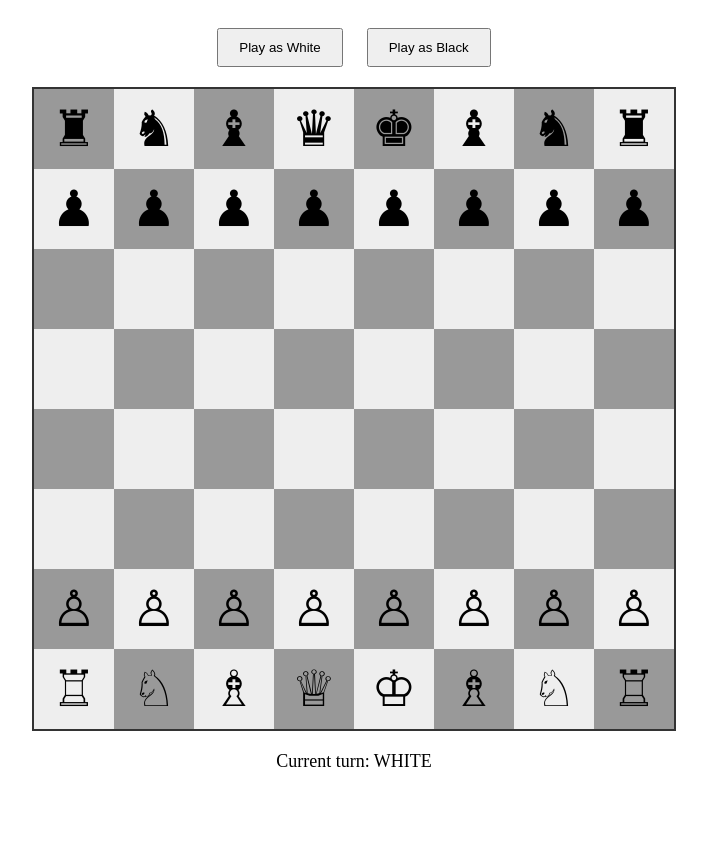
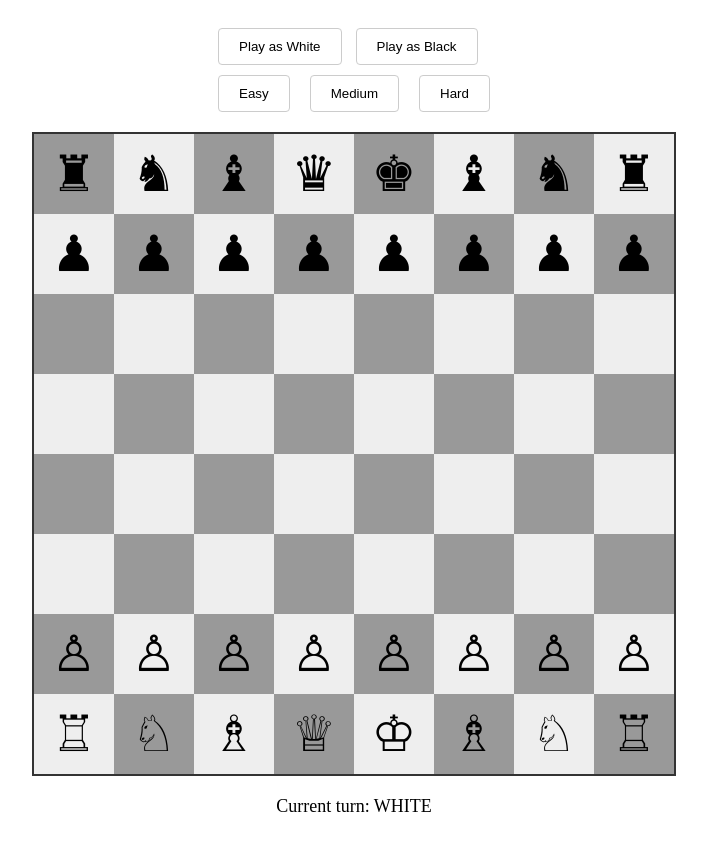
Before and after one commit to WhosWiFi/WhosWiFi, a website: page chess.html in a window 1280 px wide. Shown: the whole page, without its empty margins (286-993 px from the left). Before the commit the page ends 800 px from the top, so only its background shows below. Drawn offline with Linux system fonts and the light colour scheme.

Commit message:
added difficulty

```diff
--- a/chess.html
+++ b/chess.html
@@ -91,6 +91,27 @@
                 font-size: 16px;
             }
         }
+
+        .difficulty-controls {
+            margin-top: 10px;
+            display: flex;
+            gap: 10px;
+            justify-content: center;
+        }
+
+        .control-btn {
+            padding: 10px 20px;
+            margin: 0 5px;
+            cursor: pointer;
+            border: 1px solid #ccc;
+            border-radius: 4px;
+            background-color: #fff;
+            transition: background-color 0.3s;
+        }
+
+        .control-btn:hover {
+            background-color: #eee;
+        }
     </style>
     <script src="/stockfish.js"></script>
 </head>
@@ -99,6 +120,11 @@
         <div class="controls">
             <button class="control-btn" onclick="startNewGame('white')">Play as White</button>
             <button class="control-btn" onclick="startNewGame('black')">Play as Black</button>
+            <div class="difficulty-controls">
+                <button class="control-btn" onclick="setDifficulty('easy')">Easy</button>
+                <button class="control-btn" onclick="setDifficulty('medium')">Medium</button>
+                <button class="control-btn" onclick="setDifficulty('hard')">Hard</button>
+            </div>
         </div>
         <div id="board"></div>
         <div id="status"></div>
@@ -265,6 +291,24 @@
         let engine = null;
         let playerColor = 'white';
         let isPlayerTurn = true;
+        let currentDifficulty = 'medium';
+        const difficultySettings = {
+            easy: {
+                skillLevel: 2,
+                moveTime: 500,
+                moveDelay: 5000
+            },
+            medium: {
+                skillLevel: 10,
+                moveTime: 750,
+                moveDelay: 3000
+            },
+            hard: {
+                skillLevel: 20,
+                moveTime: 1000,
+                moveDelay: 500
+            }
+        };
 
         function initializeEngine() {
             engine = new Worker('/stockfish.js');
@@ -275,18 +319,21 @@
                     const from = move.substring(0, 2).toUpperCase();
                     const to = move.substring(2, 4).toUpperCase();
 
-                    if (game.makeMove(from, to)) {
-                        createBoard();
-                        isPlayerTurn = true;
-                        updateStatus();
-                    }
+                    // Add delay based on difficulty
+                    setTimeout(() => {
+                        if (game.makeMove(from, to)) {
+                            createBoard();
+                            isPlayerTurn = true;
+                            updateStatus();
+                        }
+                    }, difficultySettings[currentDifficulty].moveDelay);
                 }
             };
 
             engine.postMessage('uci');
             engine.postMessage('isready');
             engine.postMessage('ucinewgame');
-            engine.postMessage('setoption name Skill Level value 10');
+            engine.postMessage(`setoption name Skill Level value ${difficultySettings[currentDifficulty].skillLevel}`);
         }
 
         function startNewGame(color) {
@@ -358,7 +405,7 @@
         function makeEngineMove() {
             const fen = getCurrentFEN();
             engine.postMessage(`position fen ${fen}`);
-            engine.postMessage(`go movetime 1000`);
+            engine.postMessage(`go movetime ${difficultySettings[currentDifficulty].moveTime}`);
         }
 
         function getCurrentFEN() {
@@ -412,6 +459,16 @@
             status.textContent = `Current turn: ${game.currentPlayer.toUpperCase()}`;
         }
 
+        function setDifficulty(difficulty) {
+            currentDifficulty = difficulty;
+            engine.postMessage(`setoption name Skill Level value ${difficultySettings[difficulty].skillLevel}`);
+
+            // Update visual feedback
+            document.querySelectorAll('.difficulty-controls .control-btn').forEach(btn => {
+                btn.style.backgroundColor = btn.textContent.toLowerCase() === difficulty ? '#afd' : '';
+            });
+        }
+
         document.addEventListener('DOMContentLoaded', () => {
             initializeEngine();
             startNewGame('white');
```
